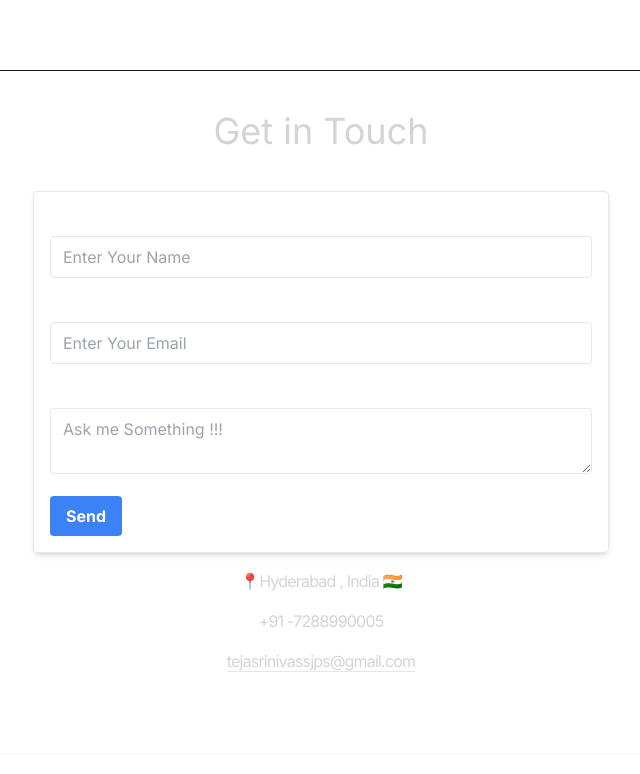
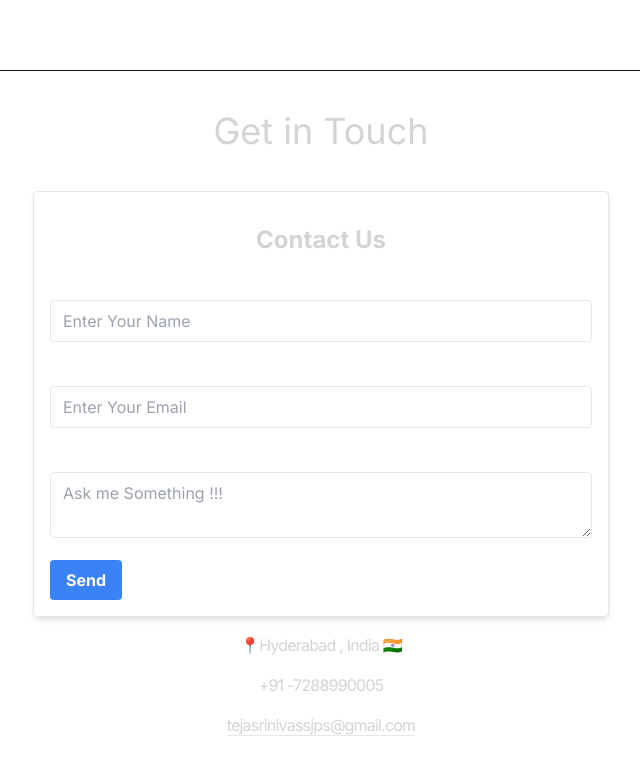
Before and after one commit to devTejaSrinivas/react-portfolio, a React (Vite) app: page / in a window 1280 px wide. Shown: the part 3940-4714 px from the top of the page, without its empty margins (319-959 px from the left). Built offline with nearby package versions, Linux system fonts and the light colour scheme.

Commit message:
Updated the Contact Us Section

```diff
--- a/src/components/ContactForm.jsx
+++ b/src/components/ContactForm.jsx
@@ -7,6 +7,8 @@ const ContactForm = () => {
     email: "",
     message: "",
   });
+
+  const [successMessage, setSuccessMessage] = useState("");
 
   const handleChange = (e) => {
     const { name, value } = e.target;
@@ -20,17 +22,25 @@ const ContactForm = () => {
     e.preventDefault();
     try {
       await axios.post("http://localhost:5000/api/messages", formData);
-      alert("Message sent successfully");
+      setSuccessMessage("Message sent successfully!");
+      setFormData({ name: "", email: "", message: "" }); // Reset the form
+      setTimeout(() => {
+        setSuccessMessage(""); // Hide the message after 3 seconds
+      }, 3000);
     } catch (error) {
       console.error("There was an error sending the message:", error);
     }
   };
 
   return (
-    <form
-      onSubmit={handleSubmit}
-      className="max-w-xl mx-auto p-4 border rounded shadow-md"
-    >
+    <div className="max-w-xl mx-auto p-4 border rounded shadow-md">
+      <h1 className="text-2xl font-bold text-center my-4">Contact Us</h1>
+      {successMessage && (
+        <div className="bg-green-500 text-white font-bold py-2 px-4 mb-4 rounded">
+          {successMessage}
+        </div>
+      )}
+      <form onSubmit={handleSubmit}>
         <div className="mb-4">
           <label
             className="block text-white text-sm font-bold mb-2"
@@ -88,6 +98,7 @@ const ContactForm = () => {
           Send
         </button>
       </form>
+    </div>
   );
 };
 
```
Lines whose indentation alone changed are shown as unchanged.
